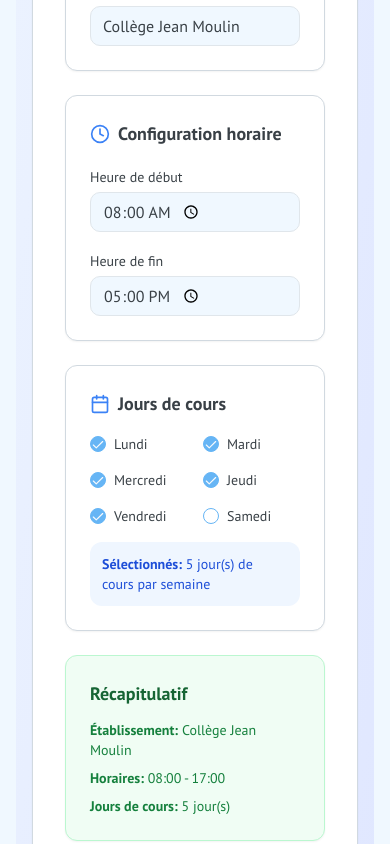
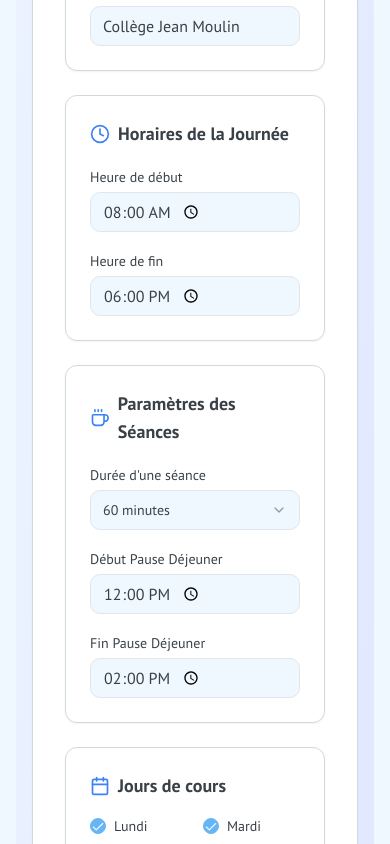
Before and after one commit to ahmedyoussef-b/intrmrdemploie, a Next.js app: page /wizard in a window 390 px wide. Shown: the part 1260-2104 px from the top of the page. Built offline with nearby package versions, Linux system fonts and the light colour scheme; no server answers; the database is empty.

Commit message:
Configuration horaire lorsque je selectionne 18:00 h ne met pas en fonct

```diff
--- a/src/app/wizard/page.tsx
+++ b/src/app/wizard/page.tsx
@@ -68,8 +68,11 @@ export default function WizardPage() {
     const [schoolConfig, setSchoolConfig] = useState<SchoolData>({
       name: 'Collège Jean Moulin',
       startTime: '08:00',
-      endTime: '17:00',
+      endTime: '18:00',
       schoolDays: ['monday', 'tuesday', 'wednesday', 'thursday', 'friday'],
+      sessionDuration: 60,
+      lunchBreakStart: '12:00',
+      lunchBreakEnd: '14:00',
     });
 
     const wizardData: WizardData = {
--- a/src/components/wizard/SchoolConfigForm.tsx
+++ b/src/components/wizard/SchoolConfigForm.tsx
@@ -5,7 +5,7 @@ import { Input } from '@/components/ui/input';
 import { Label } from '@/components/ui/label';
 import { Checkbox } from '@/components/ui/checkbox';
 import { Select, SelectContent, SelectItem, SelectTrigger, SelectValue } from '@/components/ui/select';
-import { Clock, Calendar, School } from 'lucide-react';
+import { Clock, Calendar, School, Coffee } from 'lucide-react';
 import type { SchoolData } from '@/types/wizard';
 
 interface SchoolConfigFormProps {
@@ -64,7 +64,7 @@ const SchoolConfigForm: React.FC<SchoolConfigFormProps> = ({ data, onUpdate }) =
       <Card className="p-6">
         <div className="flex items-center space-x-2 mb-4">
           <Clock className="text-blue-500" size={20} />
-          <h3 className="text-lg font-semibold">Configuration horaire</h3>
+          <h3 className="text-lg font-semibold">Horaires de la Journée</h3>
         </div>
 
         <div className="grid grid-cols-1 md:grid-cols-2 gap-4">
@@ -86,6 +86,53 @@ const SchoolConfigForm: React.FC<SchoolConfigFormProps> = ({ data, onUpdate }) =
               type="time"
               value={data.endTime}
               onChange={(e) => handleInputChange('endTime', e.target.value)}
+              className="mt-1"
+            />
+          </div>
+        </div>
+      </Card>
+
+      <Card className="p-6">
+        <div className="flex items-center space-x-2 mb-4">
+          <Coffee className="text-blue-500" size={20} />
+          <h3 className="text-lg font-semibold">Paramètres des Séances</h3>
+        </div>
+        <div className="grid grid-cols-1 md:grid-cols-3 gap-4">
+          <div>
+            <Label htmlFor="sessionDuration">Durée d'une séance</Label>
+            <Select
+              value={data.sessionDuration.toString()}
+              onValueChange={(value) => handleInputChange('sessionDuration', parseInt(value))}
+            >
+              <SelectTrigger id="sessionDuration" className="mt-1">
+                <SelectValue placeholder="Durée..." />
+              </SelectTrigger>
+              <SelectContent>
+                <SelectItem value="45">45 minutes</SelectItem>
+                <SelectItem value="55">55 minutes</SelectItem>
+                <SelectItem value="60">60 minutes</SelectItem>
+                <SelectItem value="90">90 minutes</SelectItem>
+                <SelectItem value="120">120 minutes</SelectItem>
+              </SelectContent>
+            </Select>
+          </div>
+          <div>
+            <Label htmlFor="lunchBreakStart">Début Pause Déjeuner</Label>
+            <Input
+              id="lunchBreakStart"
+              type="time"
+              value={data.lunchBreakStart}
+              onChange={(e) => handleInputChange('lunchBreakStart', e.target.value)}
+              className="mt-1"
+            />
+          </div>
+          <div>
+            <Label htmlFor="lunchBreakEnd">Fin Pause Déjeuner</Label>
+            <Input
+              id="lunchBreakEnd"
+              type="time"
+              value={data.lunchBreakEnd}
+              onChange={(e) => handleInputChange('lunchBreakEnd', e.target.value)}
               className="mt-1"
             />
           </div>
@@ -128,6 +175,8 @@ const SchoolConfigForm: React.FC<SchoolConfigFormProps> = ({ data, onUpdate }) =
           <p><strong>Établissement:</strong> {data.name || 'Non défini'}</p>
           <p><strong>Horaires:</strong> {data.startTime} - {data.endTime}</p>
           <p><strong>Jours de cours:</strong> {data.schoolDays.length} jour(s)</p>
+          <p><strong>Durée des séances:</strong> {data.sessionDuration} minutes</p>
+          <p><strong>Pause déjeuner:</strong> {data.lunchBreakStart} - {data.lunchBreakEnd}</p>
         </div>
       </Card>
     </div>
--- a/src/components/wizard/ValidationStep.tsx
+++ b/src/components/wizard/ValidationStep.tsx
@@ -11,6 +11,7 @@ import { saveTimetable } from '@/lib/features/timetable/timetableSlice';
 import type { WizardData } from '@/types/wizard';
 import type { CreateLessonPayload } from '@/types';
 import { Day } from '@prisma/client';
+import { format, parse } from 'date-fns';
 
 interface ValidationResult {
   type: 'success' | 'warning' | 'error';
@@ -22,6 +23,47 @@ interface ValidationStepProps {
   wizardData: WizardData;
   onGenerationSuccess: () => void;
 }
+
+const generateTimeSlots = (
+    startTimeStr: string,
+    endTimeStr: string,
+    sessionDuration: number, // in minutes
+    lunchStartStr: string,
+    lunchEndStr: string
+): string[] => {
+    const slots: string[] = [];
+    const baseDate = new Date(); // Use a consistent date for parsing
+
+    const parseTime = (timeStr: string) => parse(timeStr, 'HH:mm', baseDate);
+
+    let currentSlotStart = parseTime(startTimeStr);
+    const schoolEnd = parseTime(endTimeStr);
+    const lunchStart = parseTime(lunchStartStr);
+    const lunchEnd = parseTime(lunchEndStr);
+
+    while (true) {
+        const currentSlotEnd = new Date(currentSlotStart.getTime() + sessionDuration * 60 * 1000);
+
+        if (currentSlotEnd > schoolEnd) {
+            break;
+        }
+
+        const startsDuringLunch = currentSlotStart >= lunchStart && currentSlotStart < lunchEnd;
+        const endsDuringLunch = currentSlotEnd > lunchStart && currentSlotEnd <= lunchEnd;
+        const wrapsLunch = currentSlotStart < lunchStart && currentSlotEnd > lunchEnd;
+
+        if (startsDuringLunch || endsDuringLunch || wrapsLunch) {
+            currentSlotStart = new Date(lunchEnd.getTime());
+            continue;
+        }
+
+        slots.push(format(currentSlotStart, 'HH:mm'));
+        currentSlotStart = currentSlotEnd;
+    }
+
+    return slots;
+};
+
 
 const ValidationStep: React.FC<ValidationStepProps> = ({ wizardData, onGenerationSuccess }) => {
   const [isGenerating, setIsGenerating] = useState(false);
@@ -79,27 +121,39 @@ const ValidationStep: React.FC<ValidationStepProps> = ({ wizardData, onGeneratio
     const lessonsToCreate: CreateLessonPayload[] = [];
     const schoolDaysEnum = school.schoolDays.map(d => d.toUpperCase()) as Day[];
 
-    // Define a realistic set of time slots for a school day
-    const timeSlots = ['08:00', '09:00', '10:00', '11:00', '14:00', '15:00', '16:00'];
+    const timeSlots = generateTimeSlots(
+        school.startTime,
+        school.endTime,
+        school.sessionDuration,
+        school.lunchBreakStart,
+        school.lunchBreakEnd
+    );
+    const sessionDuration = school.sessionDuration;
+
+    if (timeSlots.length === 0) {
+        toast({
+            variant: "destructive",
+            title: "Erreur de configuration",
+            description: "Aucun créneau horaire n'a pu être généré. Vérifiez les heures de début/fin, la pause et la durée des séances.",
+        });
+        setIsGenerating(false);
+        return;
+    }
 
     classes.forEach(c => {
       let dayIndex = 0;
       let timeSlotIndex = 0;
       subjects.forEach((subject) => {
-        // Find a teacher for this subject
-        const teacherForSubject = teachers.find(t => t.subjects.some(s => s.id === subject.id));
-        if (!teacherForSubject) return; // Skip if no teacher for this subject
+        const teacherForSubject = teachers.find(t => (t.subjects || []).some(s => s.id === subject.id));
+        if (!teacherForSubject) return;
 
-        // Find an available room
-        const room = rooms[lessonsToCreate.length % rooms.length]; // Simple round-robin for now
-
-        const sessionDuration = (subject.sessionDurations && subject.sessionDurations.length > 0)
-            ? subject.sessionDurations[0]
-            : 60; // Default to 60 mins if not specified
+        const room = rooms[lessonsToCreate.length % rooms.length];
 
         for (let h = 0; h < subject.weeklyHours; h++) {
           const day = schoolDaysEnum[dayIndex % schoolDaysEnum.length];
-          const [startHour, startMinute] = timeSlots[timeSlotIndex % timeSlots.length].split(':').map(Number);
+          const time = timeSlots[timeSlotIndex % timeSlots.length];
+          const [startHour, startMinute] = time.split(':').map(Number);
+
           const startTime = new Date(2024, 1, 1, startHour, startMinute);
           const endTime = new Date(startTime.getTime() + sessionDuration * 60000);
 
--- a/src/types/wizard.ts
+++ b/src/types/wizard.ts
@@ -5,6 +5,9 @@ export interface SchoolData {
   startTime: string;
   endTime: string;
   schoolDays: string[];
+  sessionDuration: number;
+  lunchBreakStart: string;
+  lunchBreakEnd: string;
 }
 
 export interface WizardData {
```
